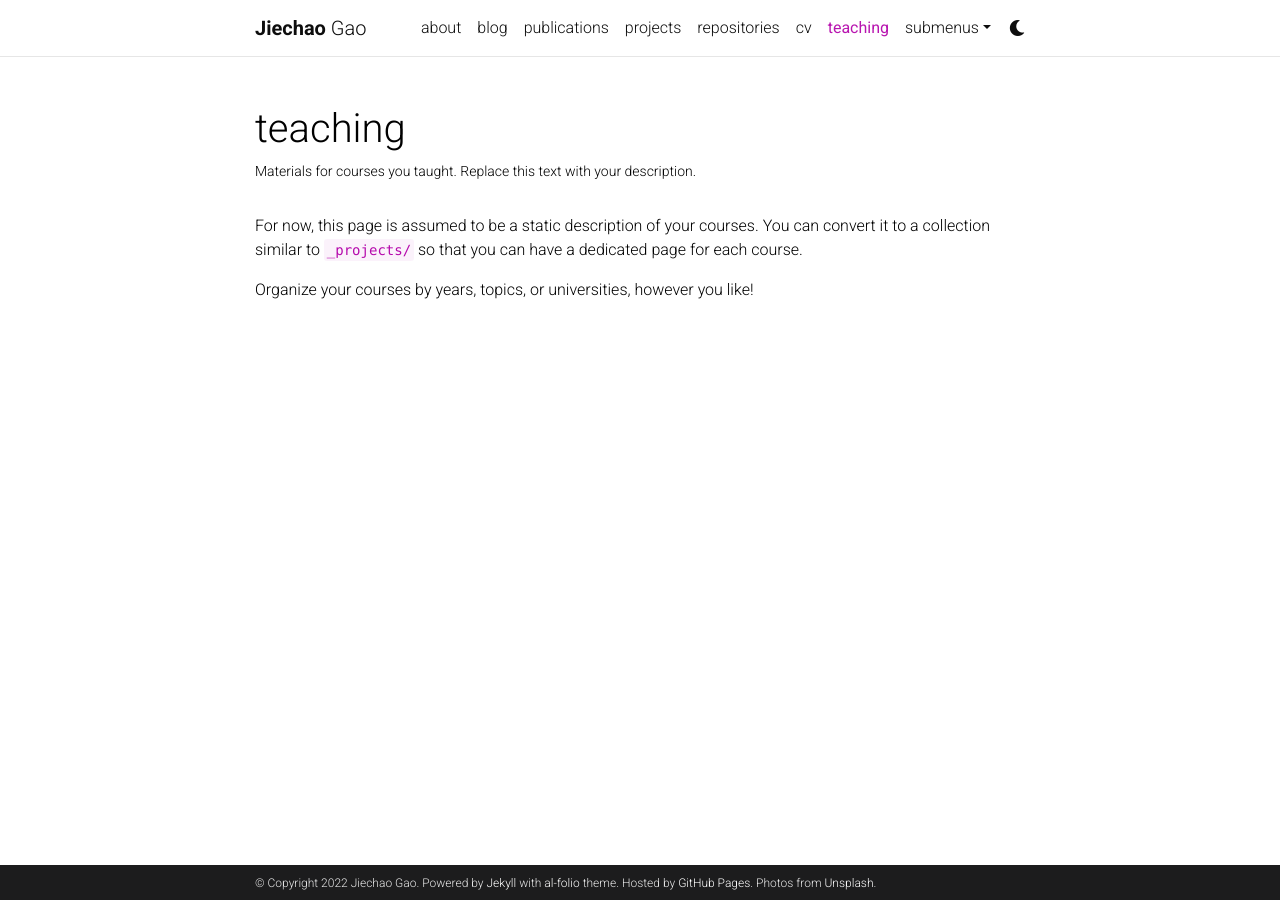
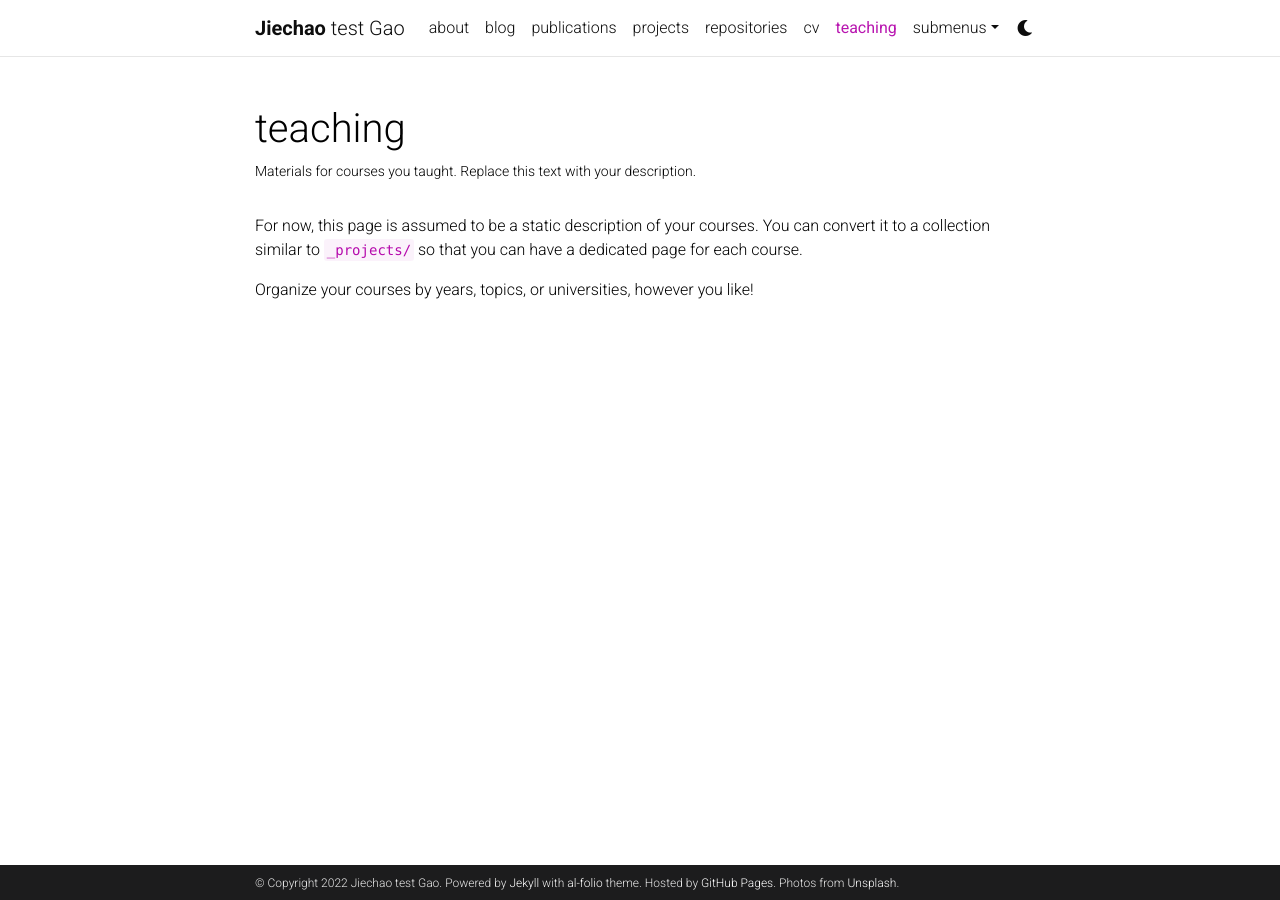
Before and after one commit to CreedGao/jiechaogao.github.io, a Jekyll site: the page built from _pages/teaching.md, in a window 1280 px wide. Built offline with Jekyll 4.4.1, drawn with Linux system fonts in a browser that asks for light colours; comment, search, counter and statistics services are not loaded; a style sheet for code colours, icons or effects is not loaded.

Commit message:
Update _config.yml

```diff
--- a/_config.yml
+++ b/_config.yml
@@ -4,7 +4,7 @@
 
 title: blank # the website title (if blank, full name will be used instead)
 first_name: Jiechao
-middle_name:
+middle_name: test
 last_name: Gao
 email: jg5ycn@virginia.edu
 description: > # the ">" symbol means to ignore newlines until "footer_text:"
```
